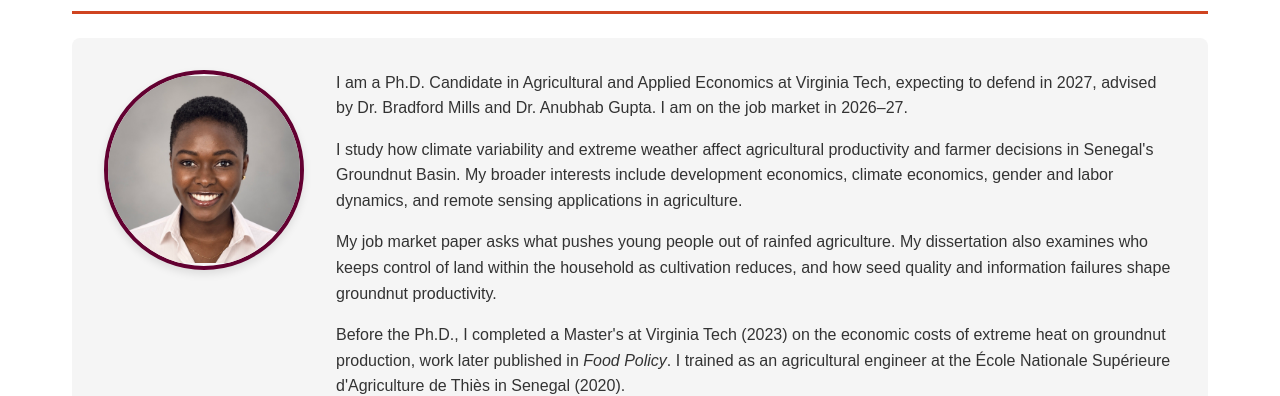
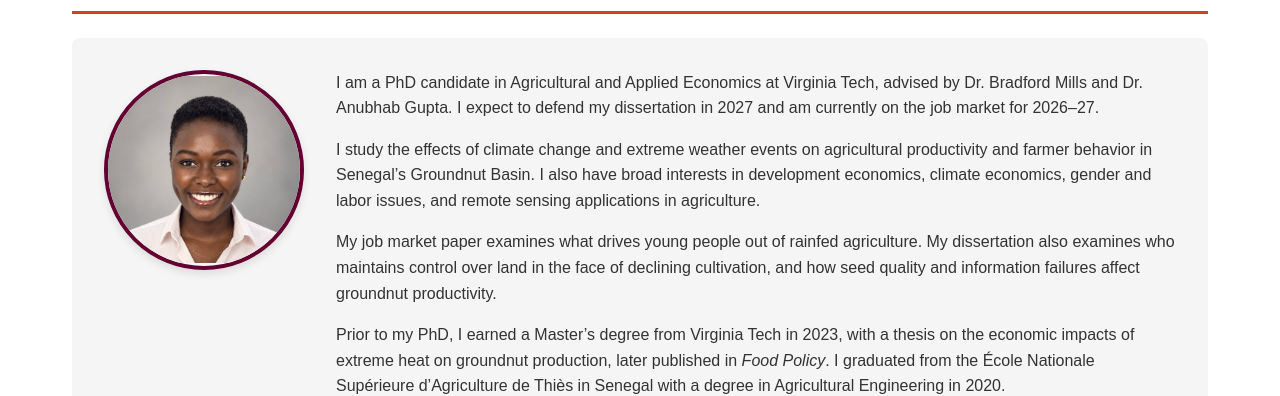
Before and after one commit to maguettevt/maguettevt.github.io, a plain HTML site: page index.html in a window 1280 px wide. Shown: the part 411-807 px from the top of the page. Drawn offline with Linux system fonts and the light colour scheme.

Commit message:
Update index.html

```diff
--- a/index.html
+++ b/index.html
@@ -307,21 +307,23 @@
         <section id="home" class="section active">
             <h2>Welcome</h2>
 
+
 <div class="bio-section">
     <div class="bio-with-photo">
         <img src="photo.jpg" alt="Maguette Sembene" class="profile-photo">
         <div class="bio-text">
-                        <p>I am a Ph.D. Candidate in Agricultural and Applied Economics at Virginia Tech, expecting to defend in 2027, advised by Dr. Bradford Mills and Dr. Anubhab Gupta. I am on the job market in 2026&ndash;27.</p>
+            <p>I am a PhD candidate in Agricultural and Applied Economics at Virginia Tech, advised by Dr. Bradford Mills and Dr. Anubhab Gupta. I expect to defend my dissertation in 2027 and am currently on the job market for 2026&ndash;27.</p>
 
-                        <p style="margin-top: 1rem;">I study how climate variability and extreme weather affect agricultural productivity and farmer decisions in Senegal's Groundnut Basin. My broader interests include development economics, climate economics, gender and labor dynamics, and remote sensing applications in agriculture.</p>
+            <p style="margin-top: 1rem;">I study the effects of climate change and extreme weather events on agricultural productivity and farmer behavior in Senegal&rsquo;s Groundnut Basin. I also have broad interests in development economics, climate economics, gender and labor issues, and remote sensing applications in agriculture.</p>
 
-                        <p style="margin-top: 1rem;">My job market paper asks what pushes young people out of rainfed agriculture. My dissertation also examines who keeps control of land within the household as cultivation reduces, and how seed quality and information failures shape groundnut productivity.</p>
+            <p style="margin-top: 1rem;">My job market paper examines what drives young people out of rainfed agriculture. My dissertation also examines who maintains control over land in the face of declining cultivation, and how seed quality and information failures affect groundnut productivity.</p>
 
-                        <p style="margin-top: 1rem;">Before the Ph.D., I completed a Master's at Virginia Tech (2023) on the economic costs of extreme heat on groundnut production, work later published in <em>Food Policy</em>. I trained as an agricultural engineer at the &Eacute;cole Nationale Sup&eacute;rieure d'Agriculture de Thi&egrave;s in Senegal (2020).</p>
+            <p style="margin-top: 1rem;">Prior to my PhD, I earned a Master&rsquo;s degree from Virginia Tech in 2023, with a thesis on the economic impacts of extreme heat on groundnut production, later published in <em>Food Policy</em>. I graduated from the &Eacute;cole Nationale Sup&eacute;rieure d&rsquo;Agriculture de Thi&egrave;s in Senegal with a degree in Agricultural Engineering in 2020.</p>
         </div>
     </div>
 </div>
 </section>
+
 
         <!-- RESEARCH SECTION -->
         <section id="research" class="section">
```
Lines whose indentation alone changed are shown as unchanged.
